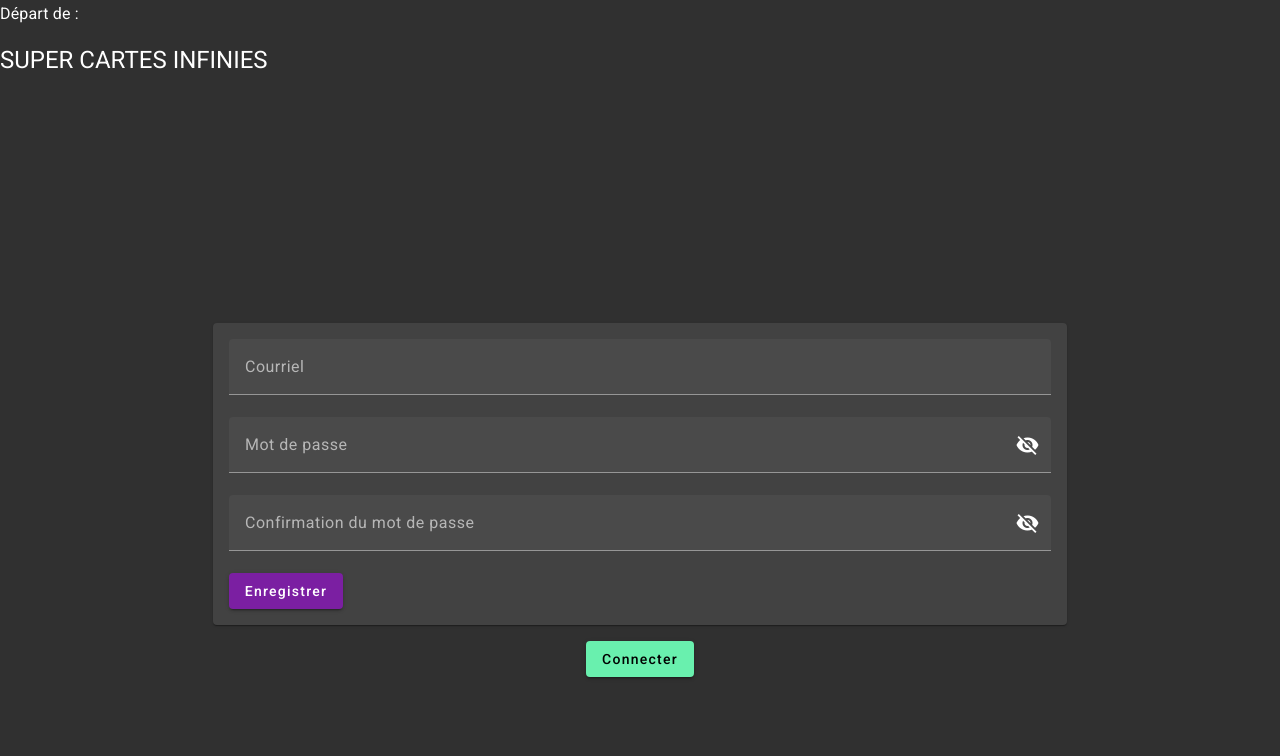
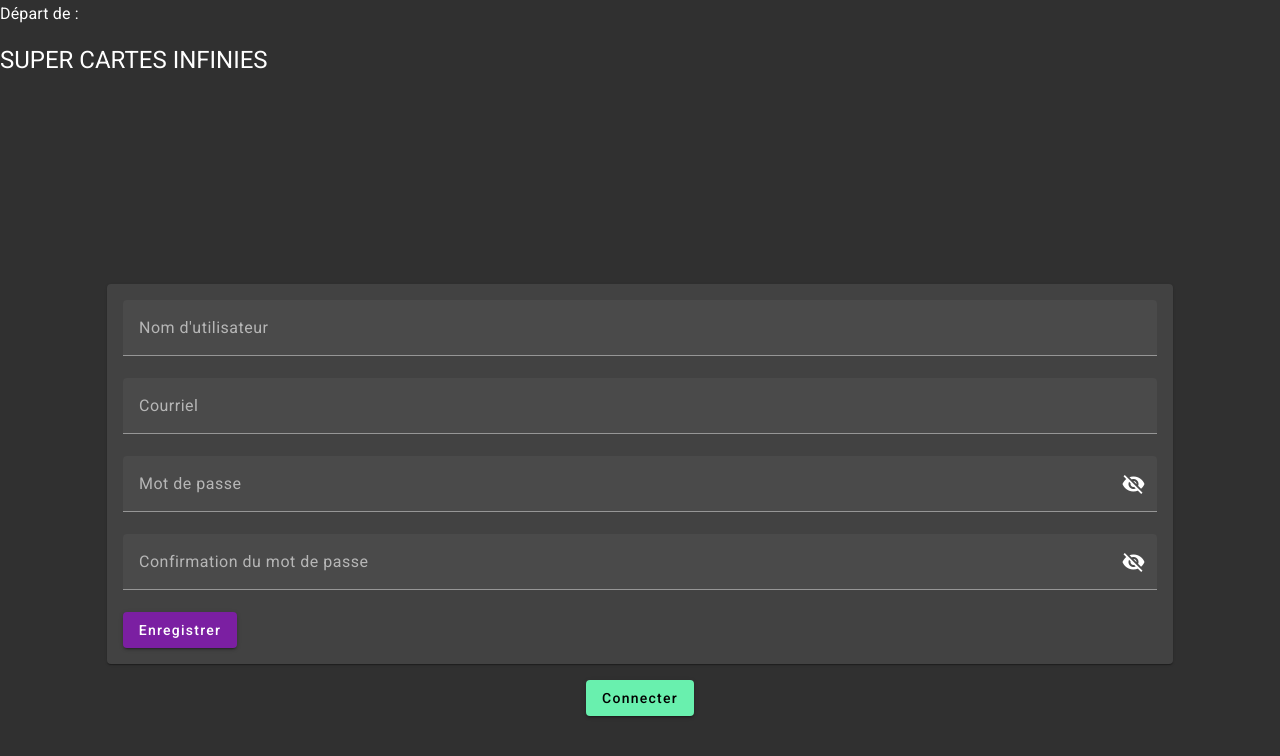
Before and after one commit to Felix-Gagne/TP1_Carte_Client, an Angular app: page /register in a window 1280 px wide. Shown: the top 756 px of the page. Built offline with nearby package versions, Linux system fonts and the light colour scheme.

Commit message:
FCT : Register
Ajout de la fonction d'inscription du coter client.

```diff
--- /dev/null
+++ b/src/app/Models/RegisterDTO.ts
@@ -0,0 +1,6 @@
+export class RegisterDTO{
+    constructor(public username : string,
+        public email : string,
+        public password : string,
+        public passwordConfirm : string){}
+}
--- a/src/app/app.module.ts
+++ b/src/app/app.module.ts
@@ -10,6 +10,8 @@ import { MaterialModule } from './material.module';
 import { CardComponent } from './card/card.component';
 import { MatchComponent } from './match/match.component';
 import { HomeComponent } from './home/home.component';
+import { FormsModule } from '@angular/forms';
+import { HttpClientModule } from '@angular/common/http';
 
 @NgModule({
   declarations: [
@@ -25,6 +27,8 @@ import { HomeComponent } from './home/home.component';
     BrowserAnimationsModule,
     AppRoutingModule,
     MaterialModule,
+    FormsModule,
+    HttpClientModule
   ],
   providers: [],
   bootstrap: [AppComponent]
--- a/src/app/authentification/register/register.component.html
+++ b/src/app/authentification/register/register.component.html
@@ -4,20 +4,24 @@
     <form>
 
       <mat-form-field style="width: 100%">
-        <input matInput type="email" placeholder="Courriel" name="email">
+        <input matInput type="username" placeholder="Nom d'utilisateur" name="username" [(ngModel)]="username">
       </mat-form-field>
 
       <mat-form-field style="width: 100%">
-        <input matInput [type]="hidePassword ? 'password' : 'text'" placeholder="Mot de passe" name="pass">
+        <input matInput type="email" placeholder="Courriel" name="email" [(ngModel)]="email">
+      </mat-form-field>
+
+      <mat-form-field style="width: 100%">
+        <input matInput [type]="hidePassword ? 'password' : 'text'" placeholder="Mot de passe" name="pass" [(ngModel)]="password">
         <mat-icon matSuffix (click)="hidePassword = !hidePassword">{{hidePassword ? 'visibility_off' : 'visibility'}}</mat-icon>
       </mat-form-field>
 
       <mat-form-field style="width: 100%">
-        <input matInput [type]="hideConfirmation ? 'password' : 'text'" placeholder="Confirmation du mot de passe" name="conf">
+        <input matInput [type]="hideConfirmation ? 'password' : 'text'" placeholder="Confirmation du mot de passe" name="conf" [(ngModel)]="passwordConfirm">
         <mat-icon matSuffix (click)="hideConfirmation = !hideConfirmation">{{hideConfirmation ? 'visibility_off' : 'visibility'}}</mat-icon>
       </mat-form-field>
 
-      <button mat-raised-button color="primary">Enregistrer</button>
+      <button mat-raised-button color="primary" (click)="register()" [routerLink]="['/login']">Enregistrer</button>
 
     </form>
   </mat-card>
--- a/src/app/authentification/register/register.component.ts
+++ b/src/app/authentification/register/register.component.ts
@@ -1,6 +1,7 @@
 import { Component, OnInit } from '@angular/core';
 import { AbstractControl, FormBuilder, FormGroup, ValidationErrors, ValidatorFn, Validators } from '@angular/forms';
 import { Router } from '@angular/router';
+import { UserServicesService } from 'src/app/services/user-services.service';
 
 @Component({
   selector: 'app-register',
@@ -12,10 +13,19 @@ export class RegisterComponent implements OnInit {
   hidePassword = true;
   hideConfirmation = true;
 
-  constructor() { }
+  username : string = "";
+  email : string = "";
+  password : string = "";
+  passwordConfirm = "";
+
+  constructor(public service : UserServicesService) { }
 
   ngOnInit() {
 
   }
 
+  async register(){
+    await this.service.register(this.username, this.email, this.password, this.passwordConfirm);
+  }
+
 }
--- /dev/null
+++ b/src/app/services/user-services.service.ts
@@ -0,0 +1,26 @@
+import { Injectable } from '@angular/core';
+import { lastValueFrom } from 'rxjs';
+import { RegisterDTO } from '../Models/RegisterDTO';
+import { HttpClient } from '@angular/common/http';
+
+@Injectable({
+  providedIn: 'root'
+})
+export class UserServicesService {
+
+  constructor(public http : HttpClient) { }
+
+  async register(username : string, email : string, password : string, passwordConfirm : string)
+  {
+    let registerDTO = new RegisterDTO(
+      username,
+      email,
+      password,
+      passwordConfirm
+    );
+
+    let options = { withCredentials:true }
+
+    let x = await lastValueFrom(this.http.post<RegisterDTO>('https://localhost:7219/api/User/Register', registerDTO, options));
+  }
+}
```
